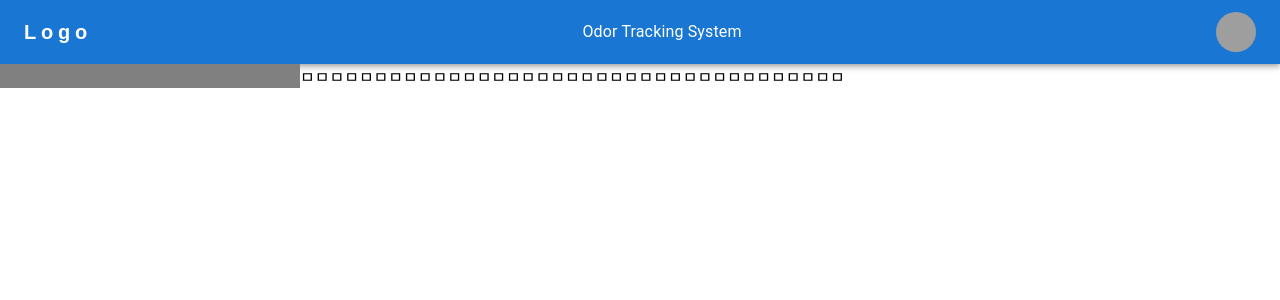
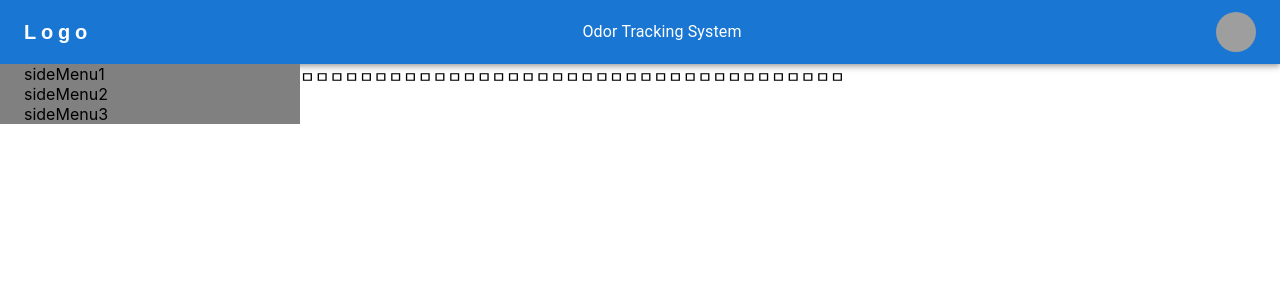
Before and after one commit to EsRun/TrackingGps, a React (Create React App) app: page / in a window 1280 px wide. Shown: the top 300 px of the page. Built offline with nearby package versions, Linux system fonts and the light colour scheme; grey boxes are pictures that could not be loaded.

Commit message:
add : side Box

```diff
--- a/src/layout/Side.tsx
+++ b/src/layout/Side.tsx
@@ -1,4 +1,4 @@
-import { Container } from "@mui/material";
+import { Container, Box } from "@mui/material";
 import React from "react";
 
 const Side = () => {
@@ -10,7 +10,11 @@ const Side = () => {
           maxWidth: "300px !important",
           backgroundColor: "gray",
         }}
-      ></Container>
+      >
+       <Box>sideMenu1</Box>
+       <Box>sideMenu2</Box>
+       <Box>sideMenu3</Box>
+      </Container>
     </>
   );
 };
```
Also changed, not shown: 2 other files (tests, documents, lock files or other folders).
